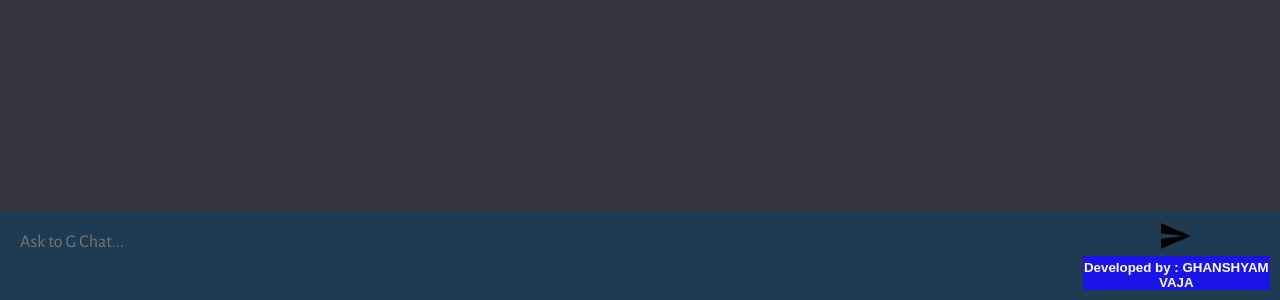
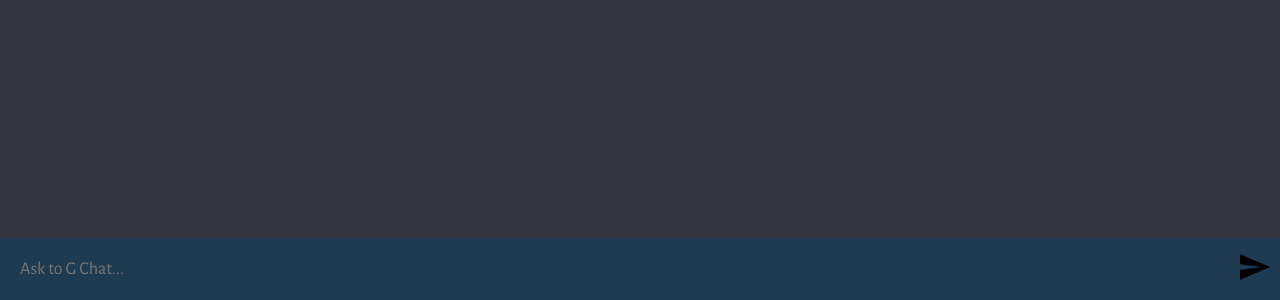
Before and after one commit to ghanshyamvaja11/GChatBot, a website built with Vite: page client/index.html in a window 1280 px wide. Shown: the part 500-800 px from the top of the page. Built offline with nearby package versions, Linux system fonts and the light colour scheme.

Commit message:
css update

```diff
--- a/client/index.html
+++ b/client/index.html
@@ -14,7 +14,6 @@
         <textarea name="prompt" id="" cols="1" rows="1" placeholder="Ask to G Chat..." style="resize: none;"></textarea>
         <button type="submit"><img src="assets/send.svg" alt="send" />
       </form>
-      <h4 style="color:white; font-family:Arial, Helvetica, sans-serif; background-color: rgb(27, 20, 230); text-align: center; padding-top: 4px;">Developed by : GHANSHYAM VAJA</h4>
     </div>
     <script type="module" src="script.js"></script>
   </body>
```
